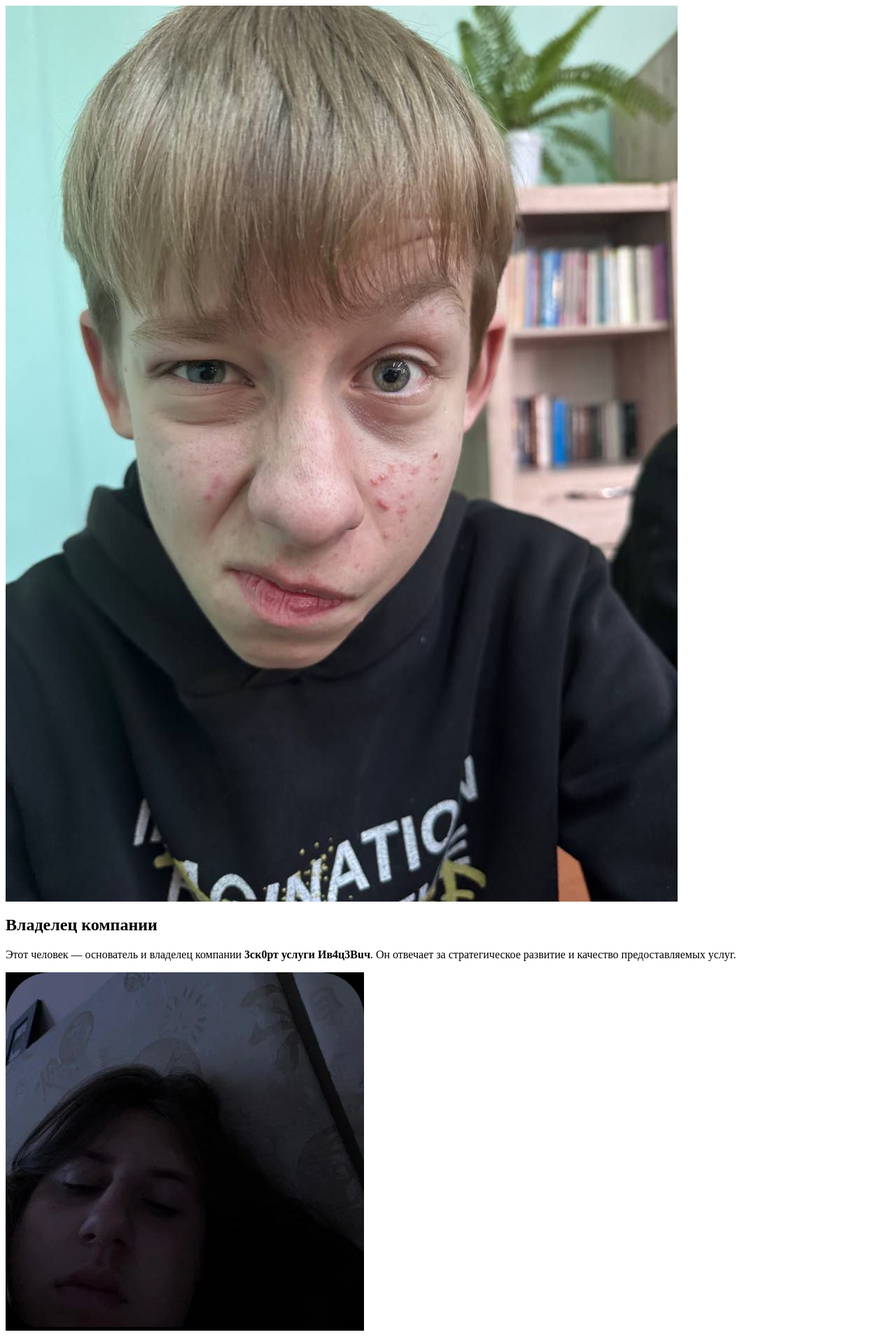
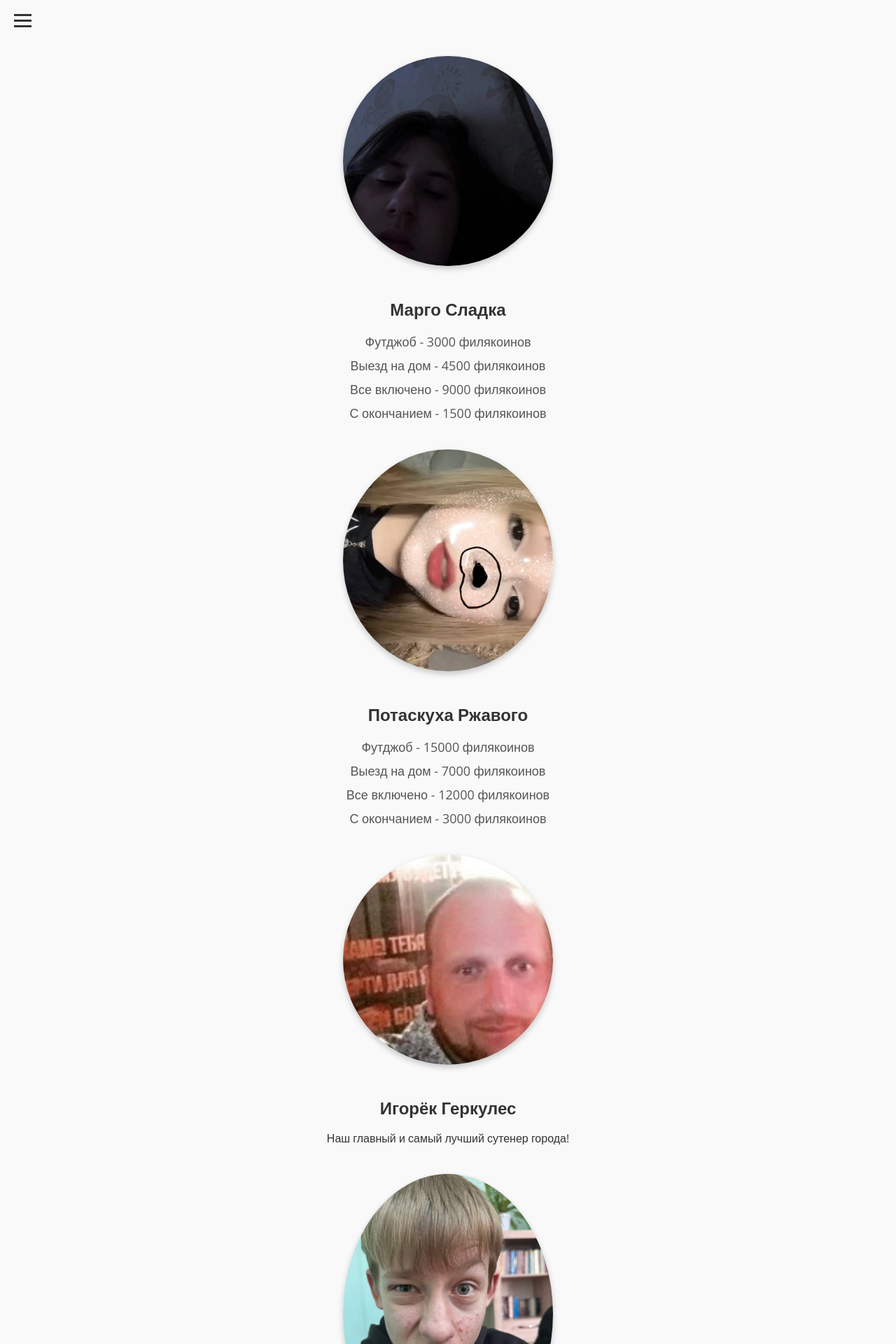
Before and after one commit to mot9lXVII/escortmargo, a Flask app: page /contacts in a window 1280 px wide. Shown: the top 1920 px of the page at 70% size. Run offline with Flask 3, Linux system fonts and the light colour scheme.

Commit message:
Update contacts.html

```diff
--- a/templates/contacts.html
+++ b/templates/contacts.html
@@ -1,26 +1,43 @@
-<div class="content">
-    <!-- Контейнер для фотографий -->
-    <div class="contacts-container">
-        <!-- Новая фотография (photo4.jpg) -->
-        <div class="contact-item">
-            <img src="{{ url_for('static', filename='images/photo4.jpg') }}" alt="Владелец компании" class="contact-photo">
-            <div class="contact-info">
-                <h2>Владелец компании</h2>
-                <p class="description">
-                    Этот человек — основатель и владелец компании <strong>3ск0рт услуги Ив4ц3Buч</strong>.
-                    Он отвечает за стратегическое развитие и качество предоставляемых услуг.
-                </p>
-            </div>
+<!DOCTYPE html>
+<html lang="ru">
+<head>
+    <meta charset="UTF-8">
+    <meta name="viewport" content="width=device-width, initial-scale=1.0">
+    <title>Контакты - 3ск0рт услуги Ив4ц3Buч</title>
+    <link rel="stylesheet" href="{{ url_for('static', filename='styles.css') }}">
+    <link href="https://fonts.googleapis.com/css2?family=Roboto:wght@400;500;700&family=Open+Sans:wght@400;600&display=swap" rel="stylesheet">
+</head>
+<body>
+    <!-- Кнопка для открытия меню -->
+    <div class="menu-toggle" id="menu-toggle">
+        <div class="bar"></div>
+        <div class="bar"></div>
+        <div class="bar"></div>
     </div>
 
+    <!-- Боковое меню -->
+    <nav class="sidebar" id="sidebar">
+        <!-- Кнопка для закрытия меню -->
+        <div class="close-menu" id="close-menu">
+            <div class="bar"></div>
+            <div class="bar"></div>
+        </div>
+
+        <ul>
+            <li><a href="/">Главная</a></li>
+            <li><a href="/about">О нас</a></li>
+            <li><a href="/services">Услуги</a></li>
+            <li><a href="/contacts" class="active">Контакты</a></li>
+            <li><a href="/developers">Разработчики</a></li>
+        </ul>
+    </nav>
+    <div class="content">
     <!-- Первая фотография -->
-        <div class="contact-item">
     <img src="{{ url_for('static', filename='images/photo1.jpg') }}" alt="Марго Сладка" class="contact-photo">
+
+    <!-- Надпись под первой фотографией -->
     <div class="contact-info">
         <h2>Марго Сладка</h2>
-                <p class="description">
-                    Профессиональный эскорт с 10-летним опытом. Всегда готова сделать ваш вечер незабываемым.
-                </p>
         <ul class="price-list">
             <li>Футджоб - 3000 филякоинов</li>
             <li>Выезд на дом - 4500 филякоинов</li>
@@ -28,16 +45,13 @@
             <li>С окончанием - 1500 филякоинов</li>
         </ul>
     </div>
-        </div>
 
     <!-- Вторая фотография -->
-        <div class="contact-item">
     <img src="{{ url_for('static', filename='images/photo2.jpg') }}" alt="Потаскуха Ржавого" class="contact-photo">
+
+    <!-- Надпись под второй фотографией -->
     <div class="contact-info">
         <h2>Потаскуха Ржавого</h2>
-                <p class="description">
-                    Эксперт в области экзотических услуг. Гарантирует полную конфиденциальность и комфорт.
-                </p>
         <ul class="price-list">
             <li>Футджоб - 15000 филякоинов</li>
             <li>Выезд на дом - 7000 филякоинов</li>
@@ -45,17 +59,27 @@
             <li>С окончанием - 3000 филякоинов</li>
         </ul>
     </div>
+
+    <!-- Третья фотография -->
+    <img src="{{ url_for('static', filename='images/photo3.jpg') }}" alt="Игорёк Геркулес" class="contact-photo">
+
+    <!-- Надпись под третьей фотографией -->
+    <div class="contact-info">
+        <h2>Игорёк Геркулес</h2>
+        <p class="subtitle">
+            Наш главный и самый лучший сутенер города!
+        </p>
     </div>
 
-        <!-- Третья фотография -->
-        <div class="contact-item">
-            <img src="{{ url_for('static', filename='images/photo3.jpg') }}" alt="Игорёк Геркулес" class="contact-photo">
+    <!-- Новая фотография (photo4.jpg) -->
+    <img src="{{ url_for('static', filename='images/photo4.jpg') }}" alt="Владелец компании" class="contact-photo">
+
+    <!-- Надпись под новой фотографией -->
     <div class="contact-info">
-                <h2>Игорёк Геркулес</h2>
-                <p class="description">
-                    Наш главный сутенер. Организует встречи на высшем уровне и обеспечивает безопасность.
+        <h2>Владелец компании</h2>
+        <p class="subtitle">
+            Основатель и владелец компании <strong>3ск0рт услуги Ив4ц3Buч</strong>.
+            Отвечает за стратегическое развитие и качество услуг.
         </p>
     </div>
 </div>
-    </div>
-</div>
```
Lines whose indentation alone changed are shown as unchanged.
